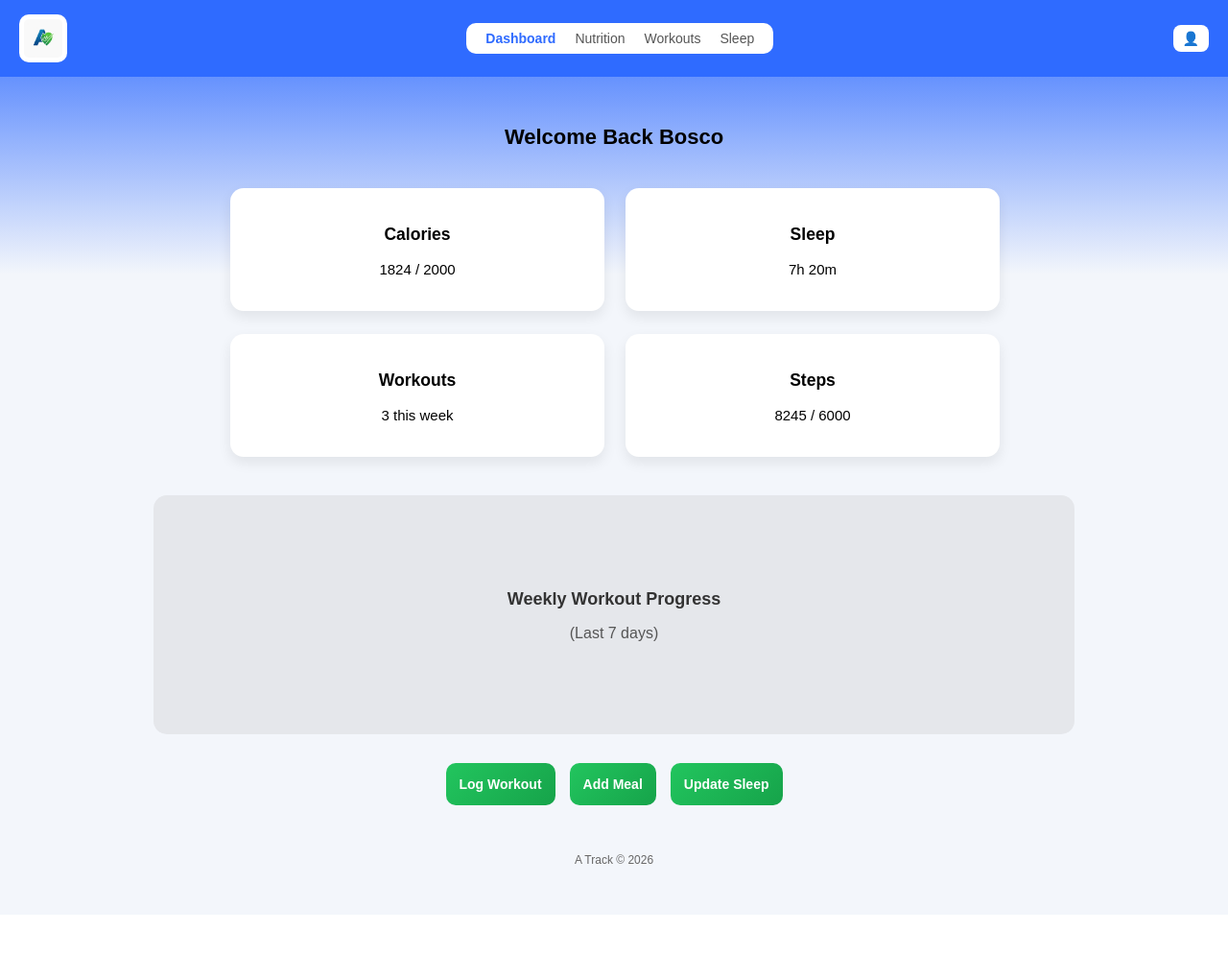
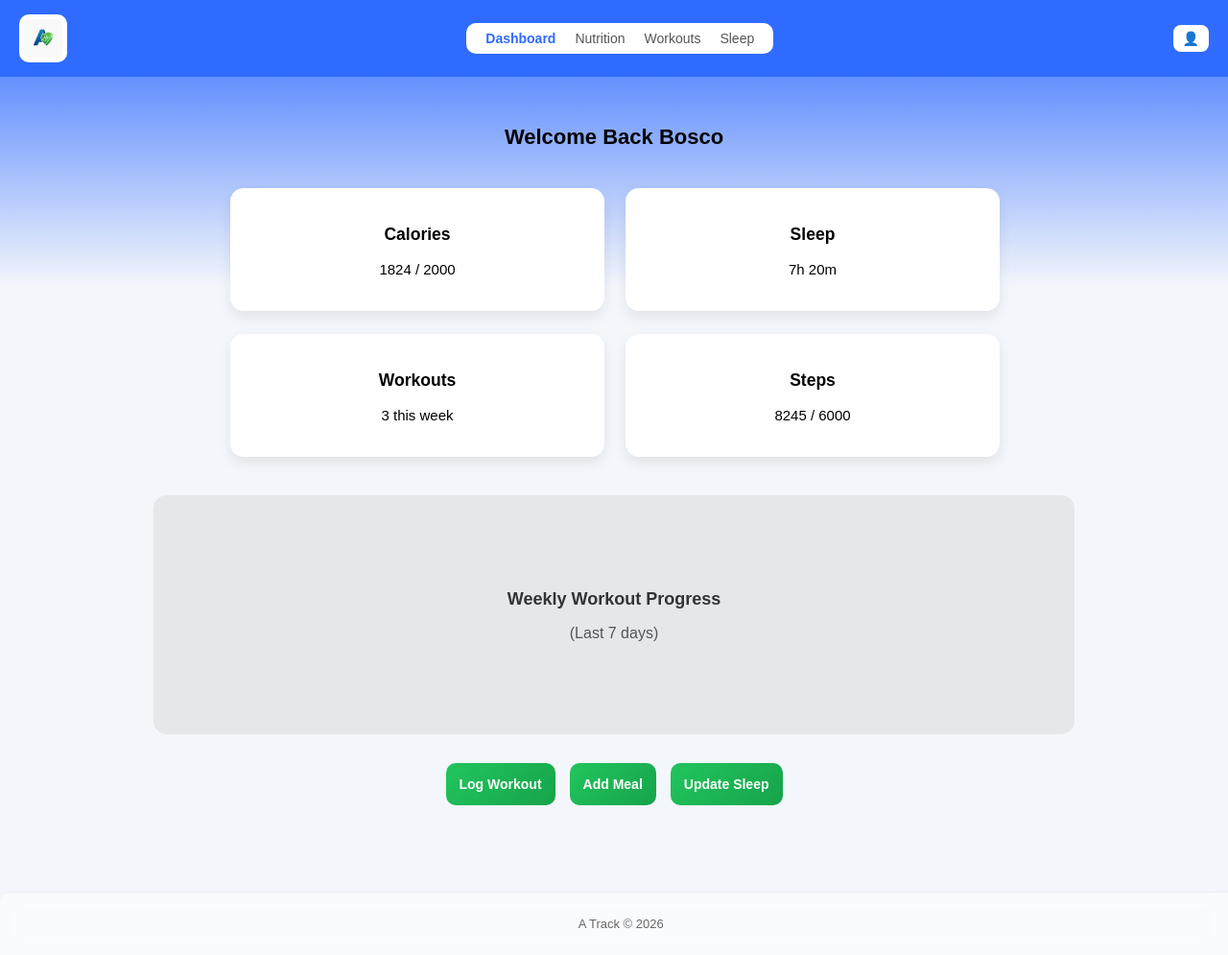
Before and after one commit to Bosco-13/cmp5012b-team, a plain HTML site: page index.html in a window 1280 px wide. Shown: the whole page at 96% size. Before the commit the page ends 953 px from the top, so only its background shows below. Drawn offline with Linux system fonts and the light colour scheme.

Commit message:
small touch ups

```diff
--- a/style.css
+++ b/style.css
@@ -143,11 +143,16 @@ button:active {
 
 /* Footer */
 footer {
-    margin-top: 50px;
-    padding-bottom: 20px;
+    margin-top: 60px;
+    padding: 25px 20px;
     text-align: center;
-    font-size: 12px;
+    font-size: 13px;
     color: #666;
+    background: rgba(255, 255, 255, 0.6);
+    backdrop-filter: blur(10px);
+    border-top: 1px solid rgba(0,0,0,0.05);
+    border-radius: 12px 12px 0 0;
+    width: 98%;
 }
 
 /* Workout List */
```
Also changed, not shown: index.html (+2 -1 lines).
